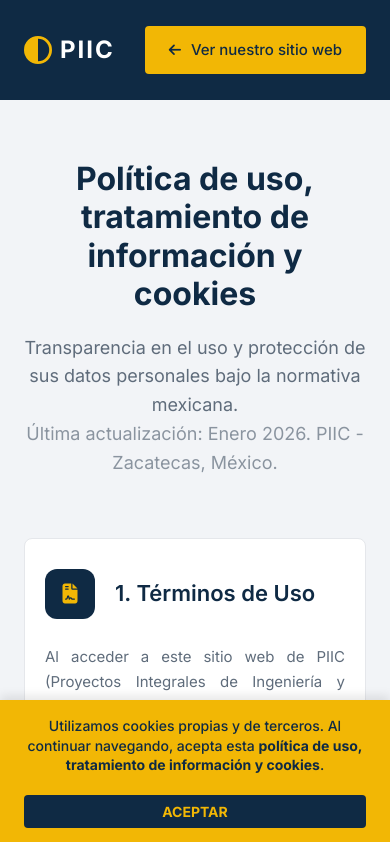
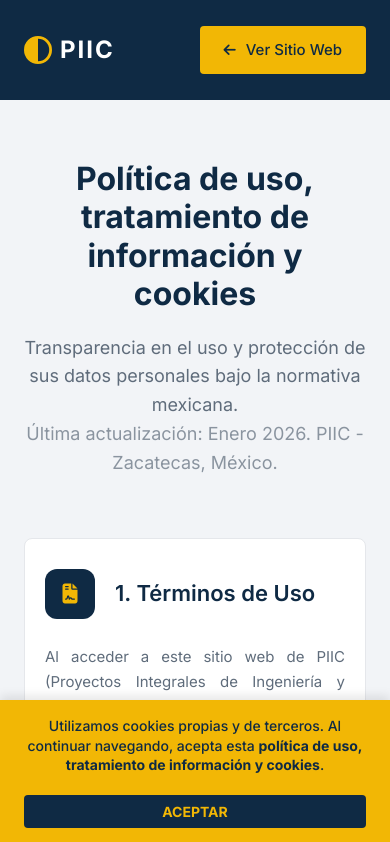
Before and after one commit to felipemiramontesr/piic, a React (Vite) app: page /politicas in a window 390 px wide. Shown: the top 842 px of the page. Built offline with nearby package versions, Linux system fonts and the light colour scheme.

Commit message:
feat: responsive button text in policies page

```diff
--- a/src/sections/Header.tsx
+++ b/src/sections/Header.tsx
@@ -49,7 +49,8 @@ const Header: React.FC<HeaderProps> = ({ showCta = true, simpleMode = false }) =
           <div className="nav-simple">
             <Button href="https://piic.com.mx/" variant="primary">
               <i className="fa-solid fa-arrow-left animated-arrow"></i>
-              Ver nuestro sitio web
+              <span className="desktop-text">Ver nuestro sitio web</span>
+              <span className="mobile-text">Ver Sitio Web</span>
             </Button>
           </div>
         ) : (
@@ -301,6 +302,11 @@ const Header: React.FC<HeaderProps> = ({ showCta = true, simpleMode = false }) =
         @media (max-width: 1024px) {
           .nav, .nav-cta { display: none; }
           .menu-trigger { display: block; }
+          .desktop-text { display: none; }
+          .mobile-text { display: inline; }
+        }
+        @media (min-width: 1025px) {
+          .mobile-text { display: none; }
         }
         @media (max-width: 480px) {
           .mobile-menu-content {
```
